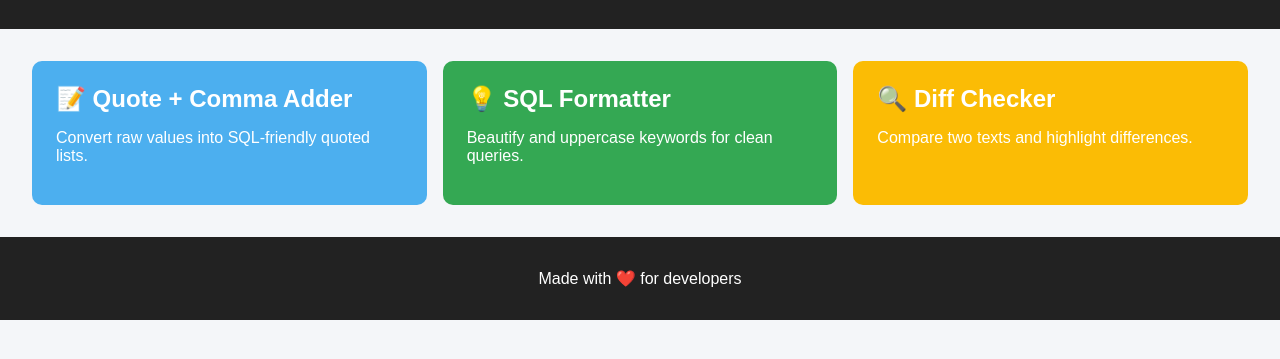
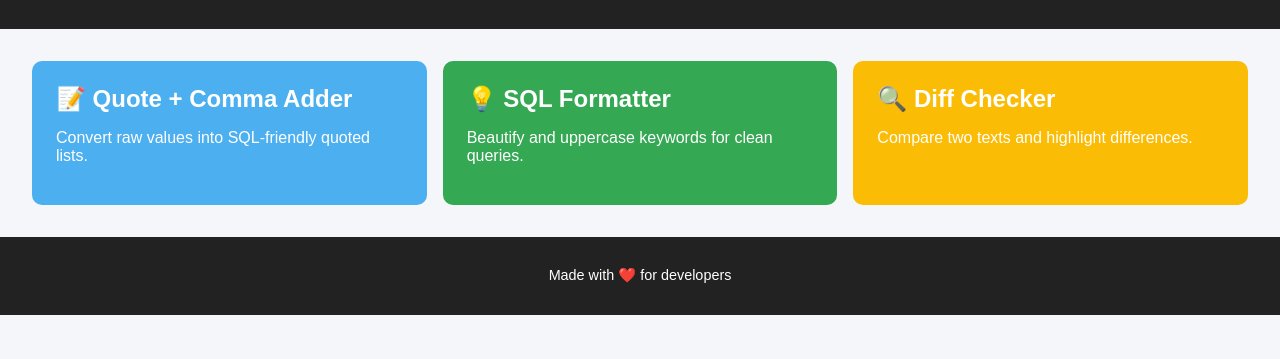
Before and after one commit to DipeshAier/dev-quicktools, a plain HTML site: page index.html in a window 1280 px wide. Shown: the part 91-450 px from the top of the page. Drawn offline with Linux system fonts and the light colour scheme.

Commit message:
Commit 7

```diff
--- a/style.css
+++ b/style.css
@@ -98,4 +98,7 @@ footer {
   padding: 1rem;
   background: #222;
   color: #fff;
+  font-weight: normal; /* removes bold */
+  font-family: Arial, sans-serif; /* optional, makes it cleaner */
+  font-size: 0.9rem; /* optional, smaller and subtle */
 }
```
